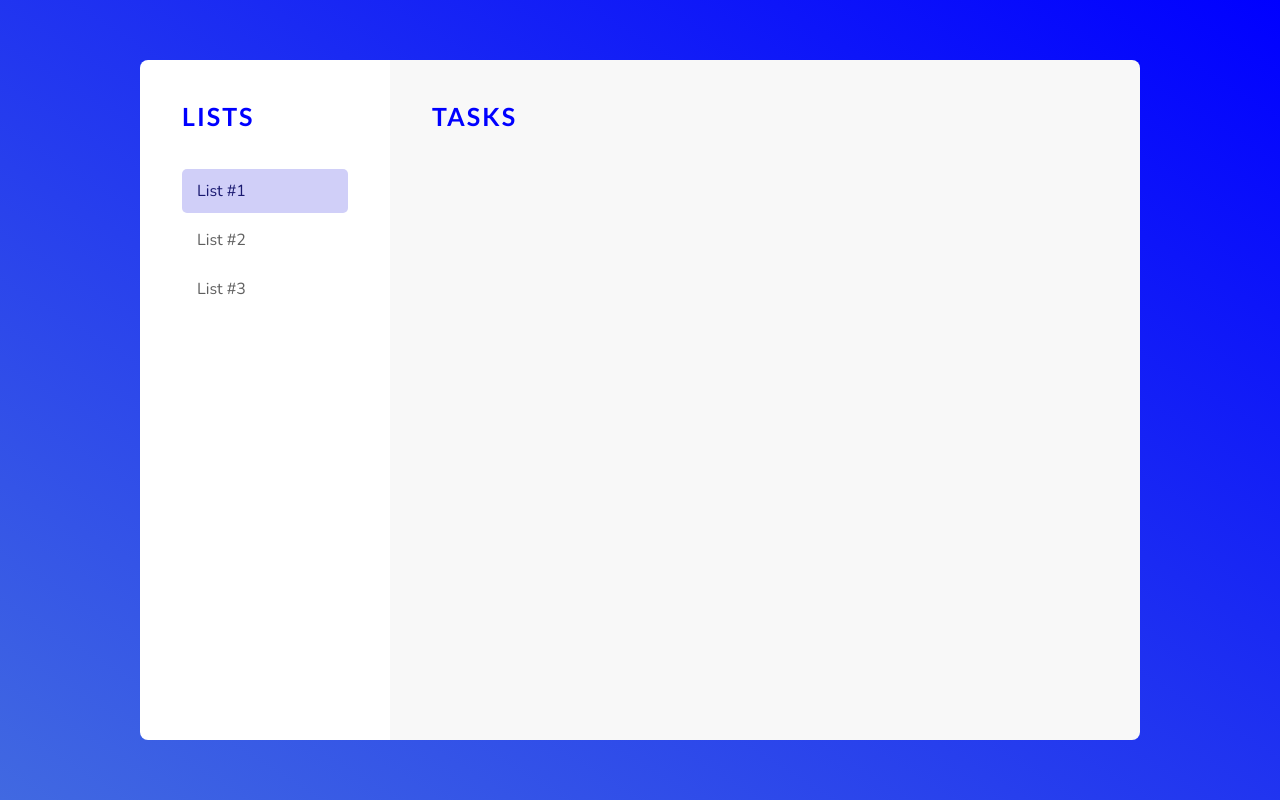
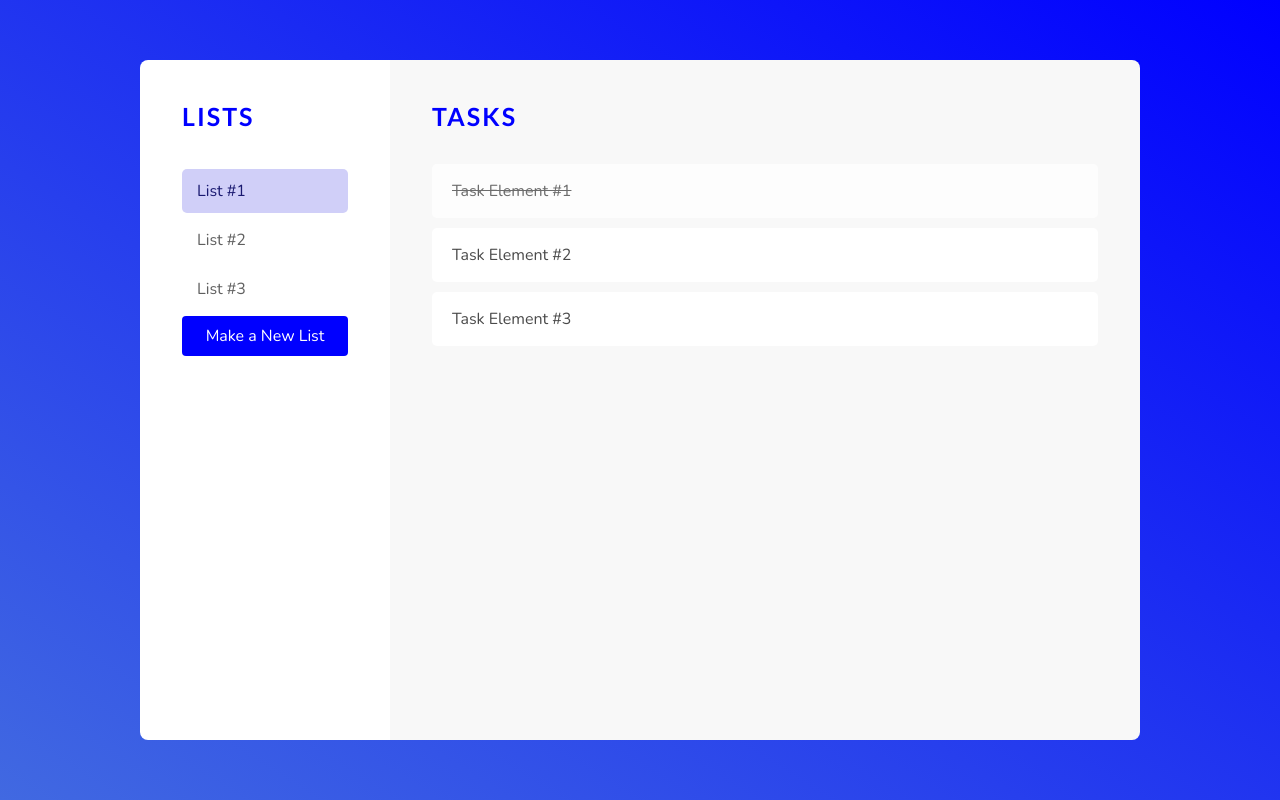
Before and after one commit to jsantana21/Task-List-Manager-Application, an Angular app in the folder task-angular-frontend/: page / in a window 1280 px wide. Built offline with nearby package versions, Linux system fonts and the light colour scheme.

Commit message:
Task section of UI done

```diff
--- a/task-angular-frontend/src/app/pages/task-viewer/task-viewer.component.html
+++ b/task-angular-frontend/src/app/pages/task-viewer/task-viewer.component.html
@@ -15,11 +15,25 @@
                     <p>List #3</p>
                 </a>
             </div>
+
+            <button class="button is-primary has-text-white">Make a New List</button>
+
         </div>
+
         <div class="task-list-box has-background-light">
             <h1 class="title has-text-primary">
                 Tasks
             </h1>
+            <!-- Task Elements -->
+            <div class="task complete">
+                <p>Task Element #1</p>
+            </div>
+            <div class="task">
+                <p>Task Element #2</p>
+            </div>
+            <div class="task">
+                <p>Task Element #3</p>
+            </div>
         </div>
     </div>
 </div>
--- a/task-angular-frontend/src/app/pages/task-viewer/task-viewer.component.scss
+++ b/task-angular-frontend/src/app/pages/task-viewer/task-viewer.component.scss
@@ -28,6 +28,7 @@
 
 .task-list-box{
     display: flex;
+    flex-direction: column;
     flex-grow: 1;
     padding: 42px;
     border-top-right-radius: 8px;
@@ -68,3 +69,30 @@
 
     }
 }
+
+.task{
+    background: white;
+    padding: 15px 20px;
+    border-radius: 5px;
+    margin-top: 10px;
+
+    &:not(.complete){
+
+        transition: box-shadow 0.2s ease, transform 0.2s ease;
+        cursor: pointer;
+
+        &:active{
+            transform: scale(0.95);
+        }
+
+        &:hover{
+            box-shadow: 0 0 0 5px #eeeeee;
+        }
+
+    }
+
+    &.complete{
+        text-decoration: line-through;
+        opacity: 0.8;
+    }
+}
```
